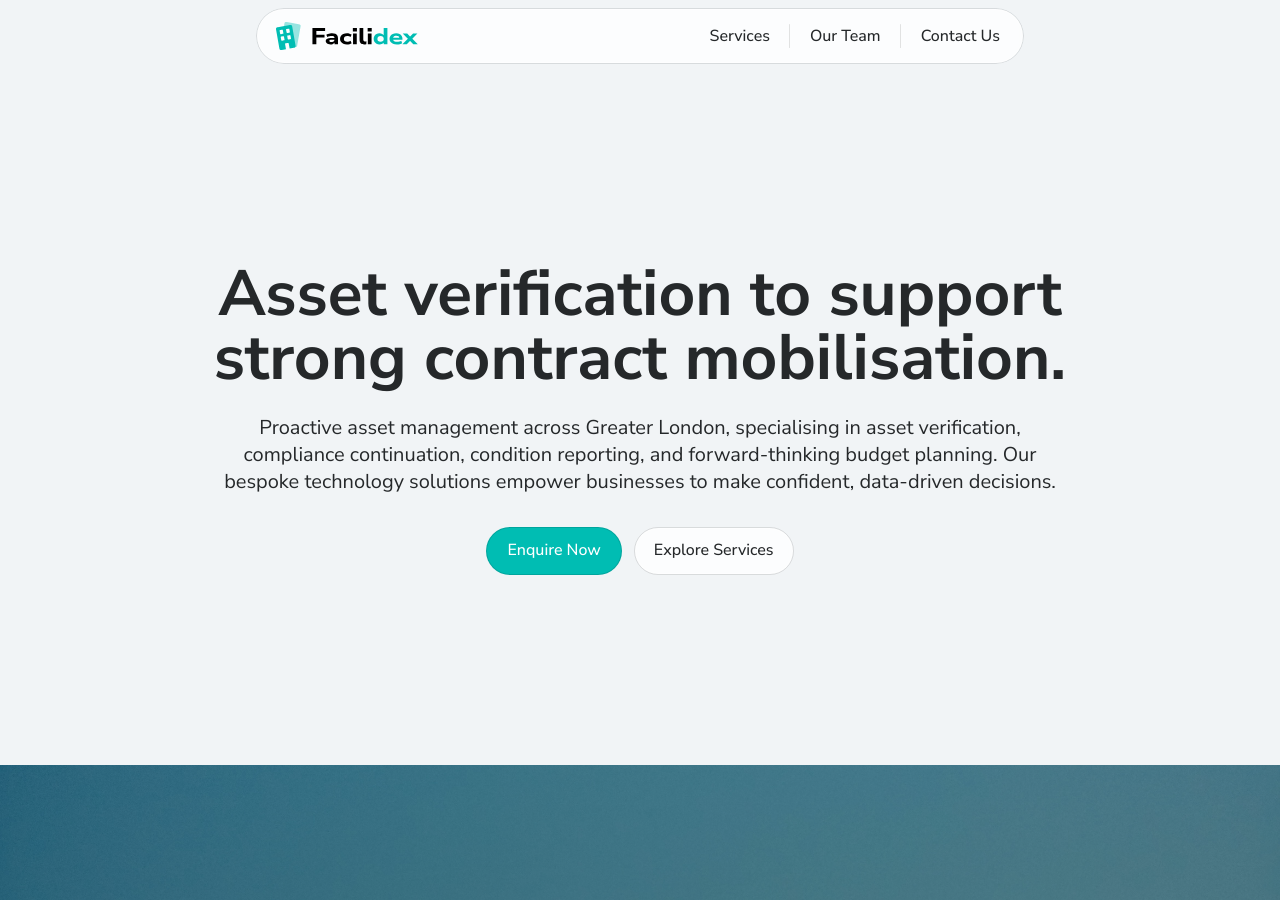
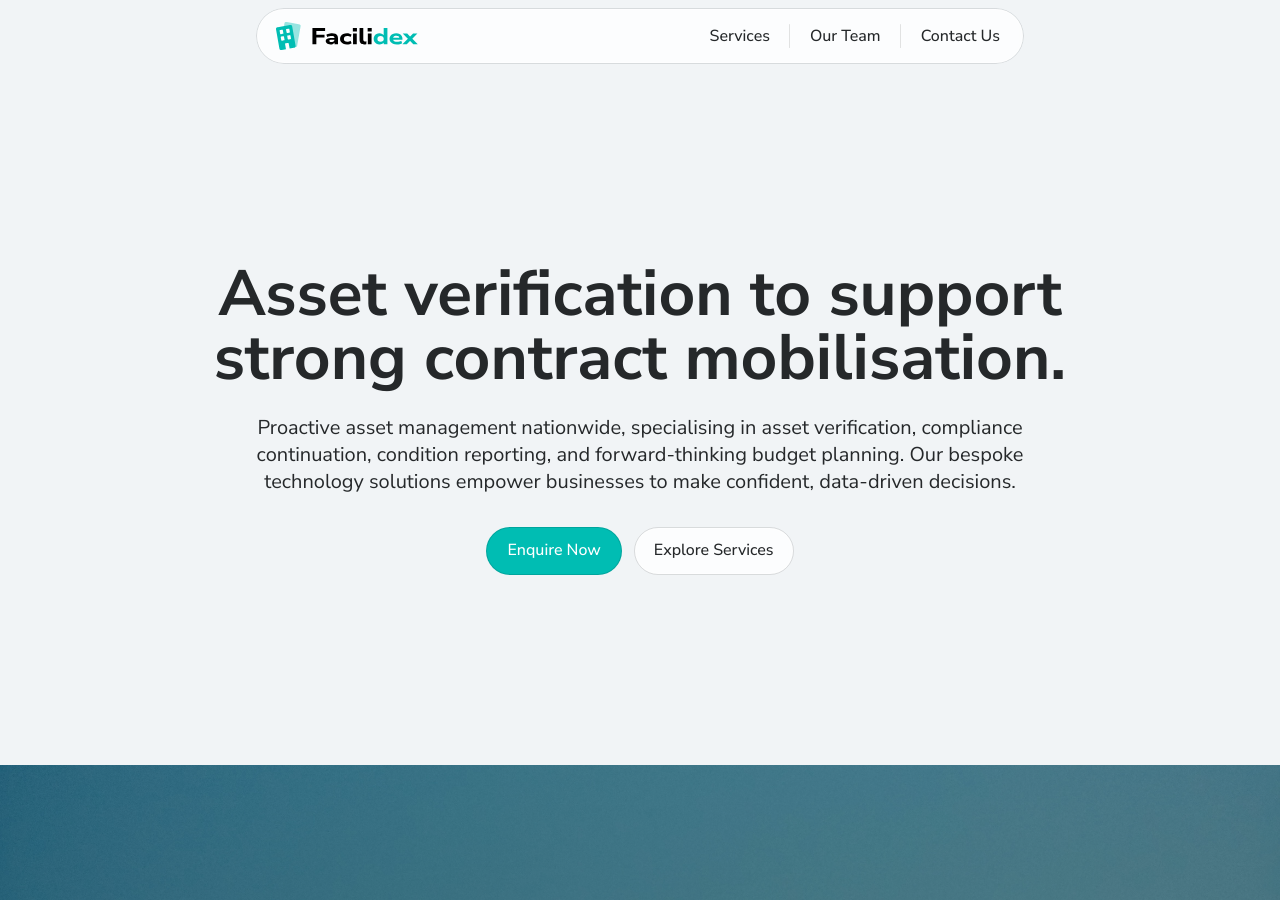
Before and after one commit to facilidex/facilidex.github.io, a Jekyll site: the page built from index.html, in a window 1280 px wide and 900 px high. Built offline with Jekyll 4.4.1, drawn with Linux system fonts in a browser that asks for light colours.

Commit message:
Updated location to nationwide

```diff
--- a/_config.yml
+++ b/_config.yml
@@ -1,7 +1,7 @@
 title: Facilidex
 email: contact@facilidex.com
 description: >-
-  Proactive asset management across Greater London, specialising in asset
+  Proactive asset management nationwide, specialising in asset
   verification, compliance continuation, condition reporting, and
   forward-thinking budget planning. Our bespoke technology solutions
   empower businesses to make confident, data-driven decisions.
--- a/index.html
+++ b/index.html
@@ -6,7 +6,7 @@ permalink: /
 <section class="first">
     <div class="section-content">
         <h1 class="section-title">Asset verification to support strong contract mobilisation.</h1>
-        <p class="section-detail">Proactive asset management across Greater London, specialising in asset verification, compliance continuation, condition reporting, and forward-thinking budget planning. Our bespoke technology solutions empower businesses to make confident, data-driven decisions.</p>
+        <p class="section-detail">Proactive asset management nationwide, specialising in asset verification, compliance continuation, condition reporting, and forward-thinking budget planning. Our bespoke technology solutions empower businesses to make confident, data-driven decisions.</p>
         <div class="section-links">
             <a href="/contact/" class="button prominent">Enquire Now</a>
             <a href="/services/" class="button">Explore Services</a>
--- a/styles/main.css
+++ b/styles/main.css
@@ -199,6 +199,7 @@ footer * {
     font-weight: 600;
     padding: 16px calc(env(safe-area-inset-right) + 16px) 16px calc(env(safe-area-inset-left) + 16px);
     text-align: center;
+    text-wrap-style: pretty;
 }
 
 .section-background {
```
